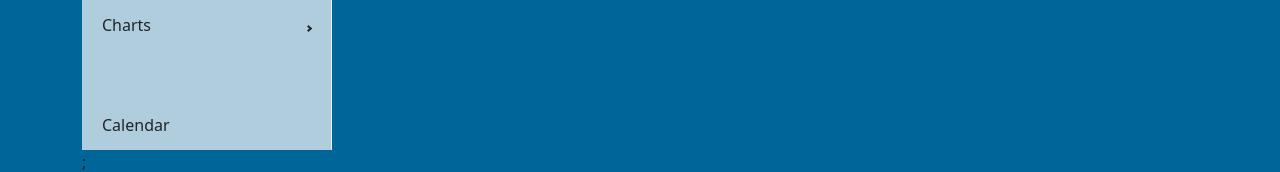
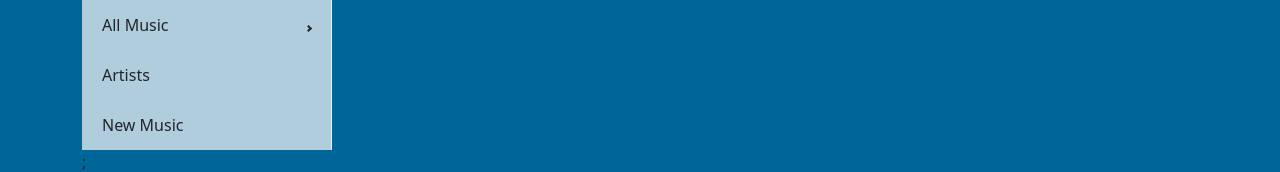
Before and after one commit to Jack1065/spotify-clone, a React (Create React App) app in the folder spotify-clone/: page / in a window 1280 px wide. Shown: the top 172 px of the page. Built offline with nearby package versions, Linux system fonts and the light colour scheme; no server answers.

Commit message:
Update App.js

```diff
--- a/spotify-clone/src/App.js
+++ b/spotify-clone/src/App.js
@@ -5,8 +5,8 @@ import {Container,Dropdown, InputGroup, FormControl ,Button, Row, Card} from 're
 import {useState, useEffect} from 'react';
 import{ Sidebar, Menu, MenuItem, SubMenu } from 'react-pro-sidebar';
 
-const Client_ID = "436f5cf1d4cf4baf97032eab63f67562";
-const Client_Secret = "ec6eafaac5d64c188c42c5b7537ba91b";
+const Client_ID = "";
+const Client_Secret = "";
 
 
 function App() {
@@ -47,20 +47,22 @@ async function search(){
 
   return (
 
+
     <div className="App"
     style = {{
       backgroundColor: '#006699',
     }}>
+      <title>Spotify Clone</title>
       <Container>
 
       <Sidebar>
   <Menu>
-    <SubMenu label="Charts">
-      <MenuItem> Favorites</MenuItem>
-      <MenuItem></MenuItem>
+    <SubMenu label="All Music">
+      <MenuItem> Favoritees</MenuItem>
+      <MenuItem>Music</MenuItem>
     </SubMenu>
-    <MenuItem> </MenuItem>
-    <MenuItem> Calendar </MenuItem>
+    <MenuItem>Artists</MenuItem>
+    <MenuItem> New Music </MenuItem>
   </Menu>
 </Sidebar>;
 
```
